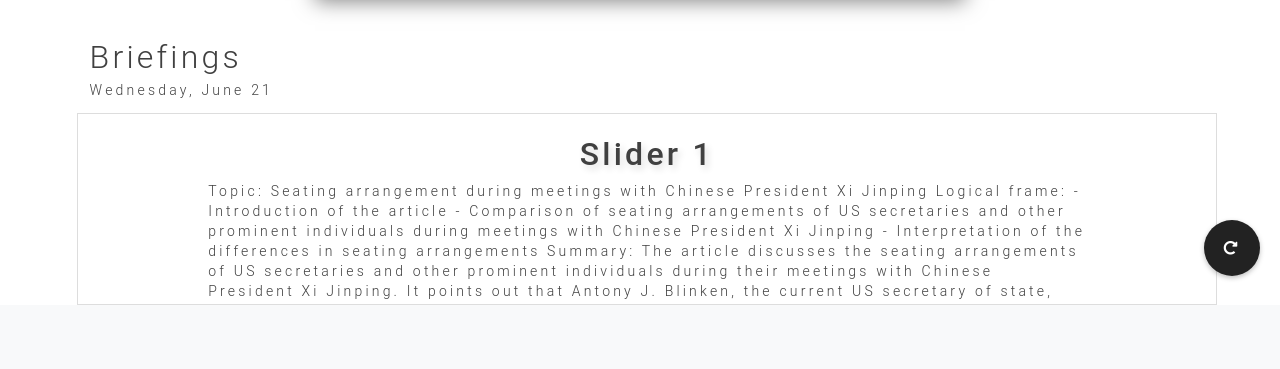
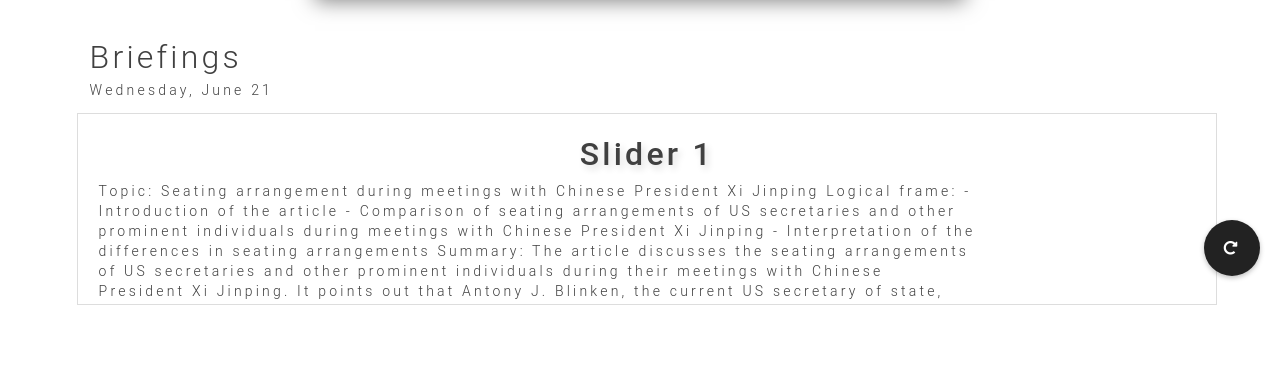
Before and after one commit to Lumiin0us/NewsApp_with_chatGPT, a Flask app: page /asia in a window 1280 px wide. Shown: the part 504-873 px from the top of the page. Before the commit the page ends 809 px from the top, so only its background shows below. Run offline with Flask 3, Linux system fonts and the light colour scheme; some libraries are stand-ins or nearby versions.

Commit message:
fixed UI

```diff
--- a/static/app_ui.css
+++ b/static/app_ui.css
@@ -109,7 +109,7 @@
     margin-top: 1%;
     margin-left: 6%;
     height: 12rem;
-    position: absolute;
+    /* position: absolute; */
   background:#fff;
 }
 h2 {
@@ -118,16 +118,16 @@ h2 {
 }
 #slide1 {
     /* margin: 10px 30px; */
-    position: absolute;
+    /* position: absolute; */
     overflow: hidden;
 }
 
 .slider {
     /* top: 0; */
     width: 80%;
-    display: none;
-    margin: 0 auto;
-    position: relative
+    /* display: none; */
+    /* margin: 0 auto; */
+    /* position: relative */
 }
 .slider:first-of-type {
   display:block;
--- a/templates/app_ui.html
+++ b/templates/app_ui.html
@@ -99,6 +99,8 @@
                    <div class="slider">{{world_news}}</div>
                   <!-- slide1 -->
               </div> <!-- container -->
+              <div style="margin-top: 5%;">
+              </div>
 <div class="fab" id="refreshButton">
   <i class="fas fa-redo-alt"></i>
 </div>
```
